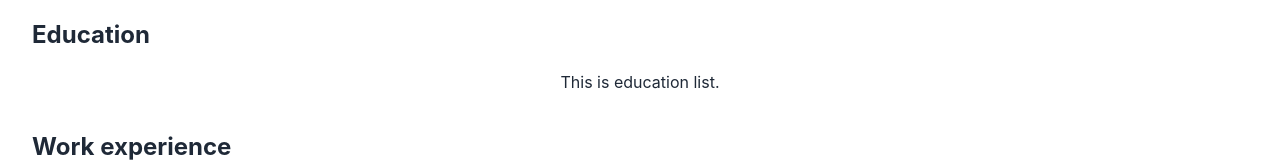
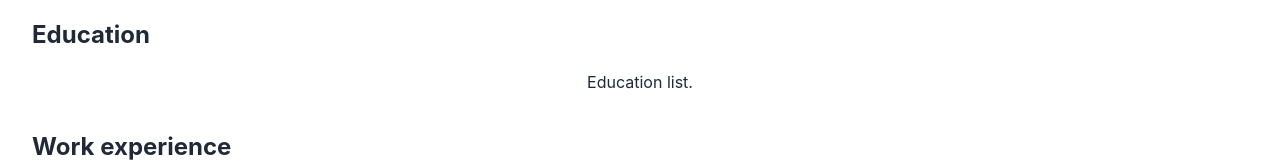
Before and after one commit to grace00821/portfolio_2026, a React (Vite) app: page /About in a window 1280 px wide. Shown: the part 197-359 px from the top of the page. Built offline with nearby package versions, Linux system fonts and the light colour scheme.

Commit message:
fix home

```diff
--- a/src/pages/About.jsx
+++ b/src/pages/About.jsx
@@ -7,7 +7,7 @@ export default function About() {
         Education
       </h2>
       <section className="edu-list">
-        This is education list.
+        Education list.
       </section>
       <h2 className="section-title">
         Work experience
--- a/src/pages/Home.jsx
+++ b/src/pages/Home.jsx
@@ -53,7 +53,7 @@ export default function Home() {
 
       <h2 className="section-title">
         Project Selections
-        <a href="/projects" style={{ fontSize: '10px' }}>More projects</a>
+        <a href="/projects" style={{ fontSize: '10px' }}> [More projects]</a>
       </h2>
 
       <section id="project-grid" className="grid">
--- a/src/pages/about.jsx
+++ b/src/pages/about.jsx
@@ -7,7 +7,7 @@ export default function About() {
         Education
       </h2>
       <section className="edu-list">
-        This is education list.
+        Education list.
       </section>
       <h2 className="section-title">
         Work experience
```
Also changed, not shown: src/main.jsx (+0 -16 lines), 4 other files (tests, documents, lock files or other folders).
